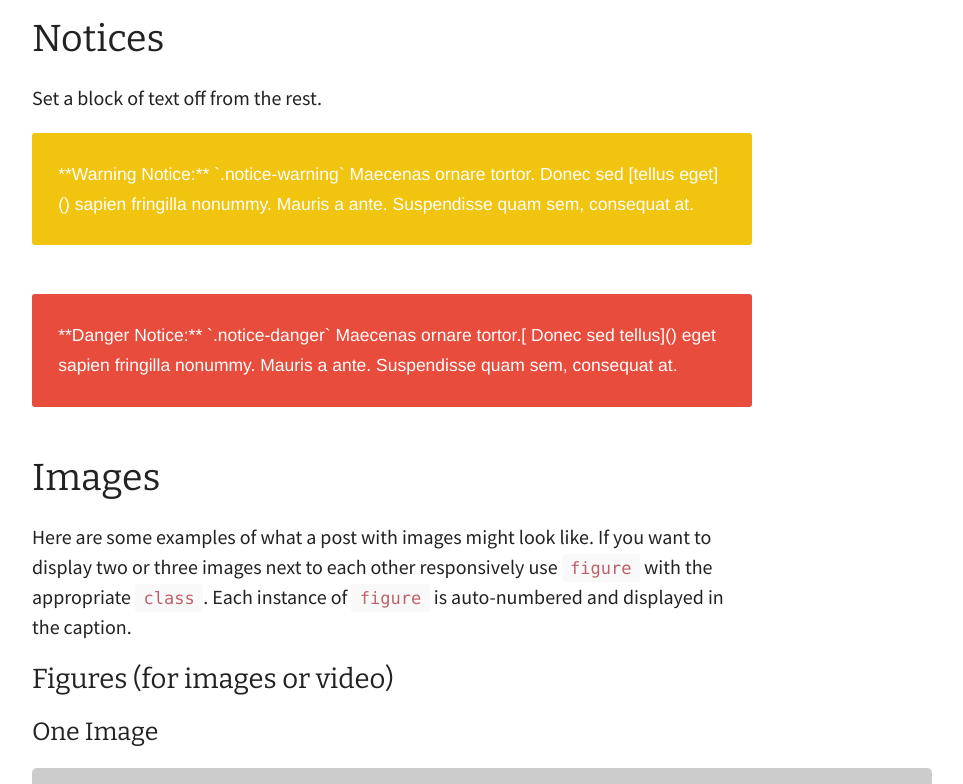
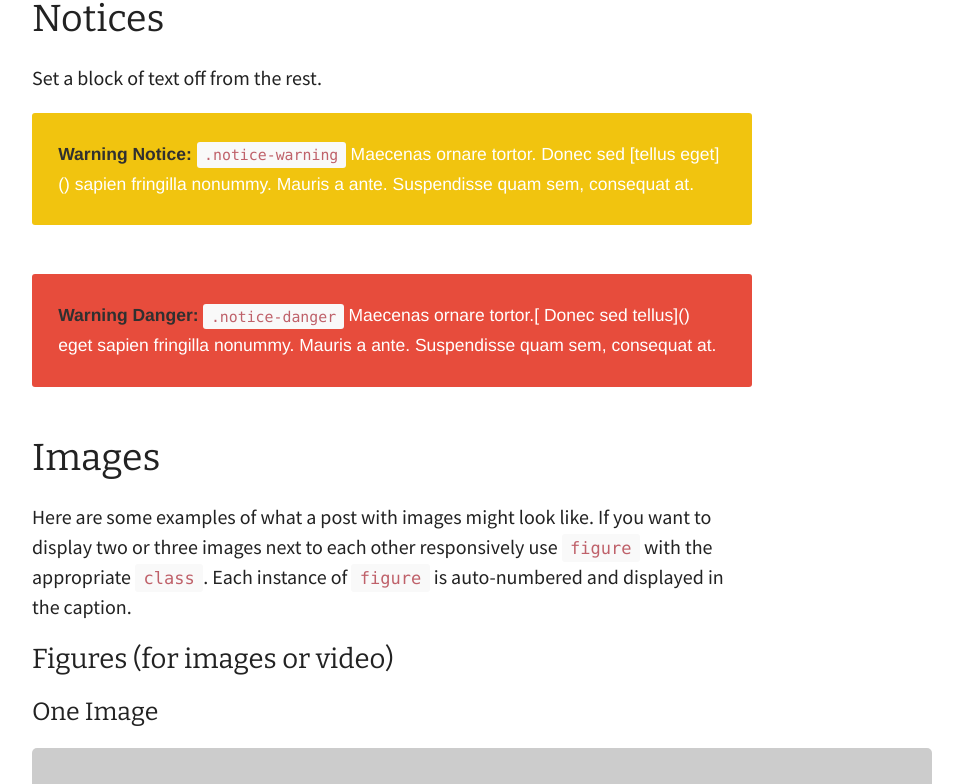
Before and after one commit to snowdj/bradonomics.github.io, a Jekyll site: the page built from _posts/2014-09-22-test-post.md, in a window 1280 px wide and 900 px high, scrolled down 4297 px, cut to the strip 116-900 px from the top of the window. Shown: the whole strip, without its empty margins (248-1211 px from the left). Built offline with Jekyll 4.4.1, drawn with Linux system fonts in a browser that asks for light colours; some web fonts are replaced.

Commit message:
markdown

```diff
--- a/_posts/2014-09-22-test-post.md
+++ b/_posts/2014-09-22-test-post.md
@@ -45,7 +45,6 @@
   1.  sub item one
   2.  sub item two
   3.  sub item three
-
 2.  Item two
 3.  Item three
 
@@ -105,9 +104,9 @@
 
 Set a block of text off from the rest.
 
-<div class="notice-warning">**Warning Notice:** `.notice-warning` Maecenas ornare tortor. Donec sed [tellus eget]() sapien fringilla nonummy. Mauris a ante. Suspendisse quam sem, consequat at.</div>
+<div class="notice-warning"><strong>Warning Notice:</strong> <code>.notice-warning</code> Maecenas ornare tortor. Donec sed [tellus eget]() sapien fringilla nonummy. Mauris a ante. Suspendisse quam sem, consequat at.</div>
 
-<div class="notice-danger">**Danger Notice:** `.notice-danger` Maecenas ornare tortor.[ Donec sed tellus]() eget sapien fringilla nonummy. Mauris a ante. Suspendisse quam sem, consequat at.</div>
+<div class="notice-danger"><strong>Warning Danger:</strong> <code>.notice-danger</code> Maecenas ornare tortor.[ Donec sed tellus]() eget sapien fringilla nonummy. Mauris a ante. Suspendisse quam sem, consequat at.</div>
 
 ## Images
 
```
